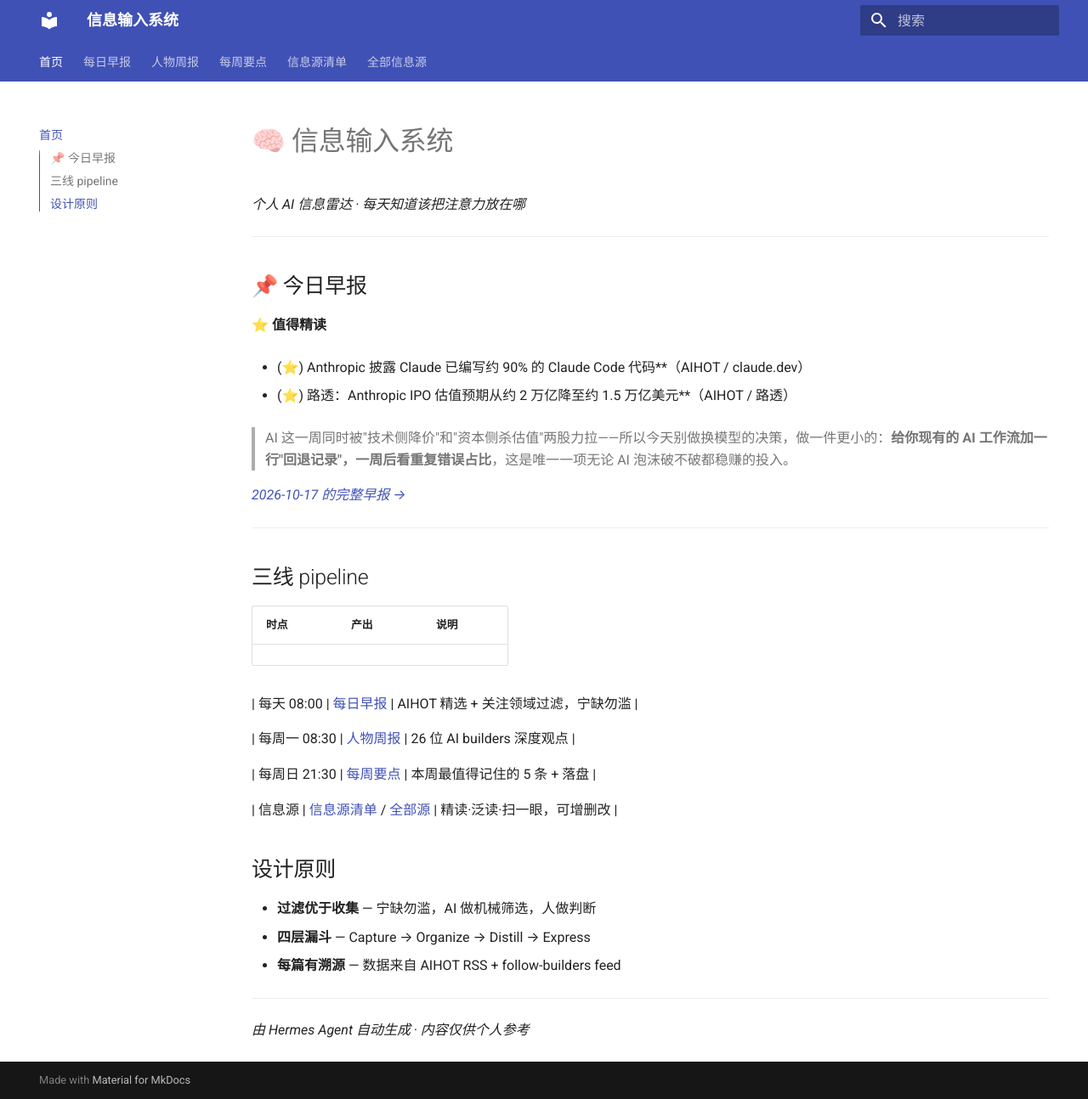
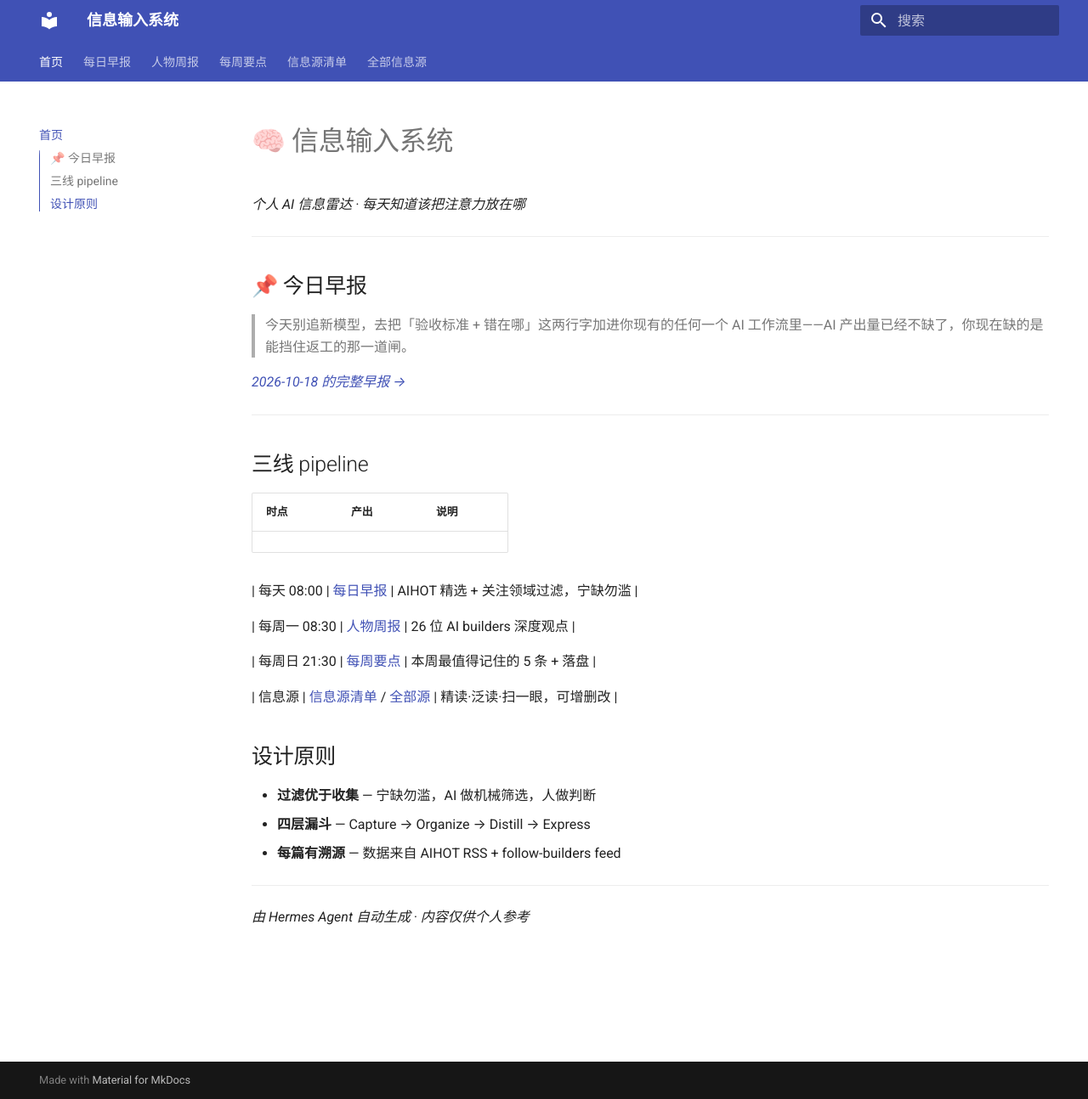
Before and after one commit to wangsiji/info-input-hub, an MkDocs documentation site: the page built from docs/index.md, in a window 1280 px wide and 1294 px high. Shown: the whole window at 85% size. Built offline with MkDocs 1.6.1 and Material for MkDocs 9.7.7, drawn with Linux system fonts in a browser that asks for light colours.

Commit message:
site: daily refresh 2026-10-18-0845

```diff
--- a/docs/index.md
+++ b/docs/index.md
@@ -6,16 +6,9 @@ _个人 AI 信息雷达 · 每天知道该把注意力放在哪_
 
 ## 📌 今日早报
 
-**⭐ 值得精读**
+> 今天别追新模型，去把「验收标准 + 错在哪」这两行字加进你现有的任何一个 AI 工作流里——AI 产出量已经不缺了，你现在缺的是能挡住返工的那一道闸。
 
-- (⭐) Anthropic 披露 Claude 已编写约 90% 的 Claude Code 代码**（AIHOT / claude.dev）
-
-- (⭐) 路透：Anthropic IPO 估值预期从约 2 万亿降至约 1.5 万亿美元**（AIHOT / 路透）
-
-
-> AI 这一周同时被"技术侧降价"和"资本侧杀估值"两股力拉——所以今天别做换模型的决策，做一件更小的：**给你现有的 AI 工作流加一行"回退记录"，一周后看重复错误占比**，这是唯一一项无论 AI 泡沫破不破都稳赚的投入。
-
-_[2026-10-17 的完整早报 →](daily.md#2026-10-17)_
+_[2026-10-18 的完整早报 →](daily.md#2026-10-18)_
 
 ---
 
```
Also changed, not shown: docs/daily.md (+35 -39 lines).
